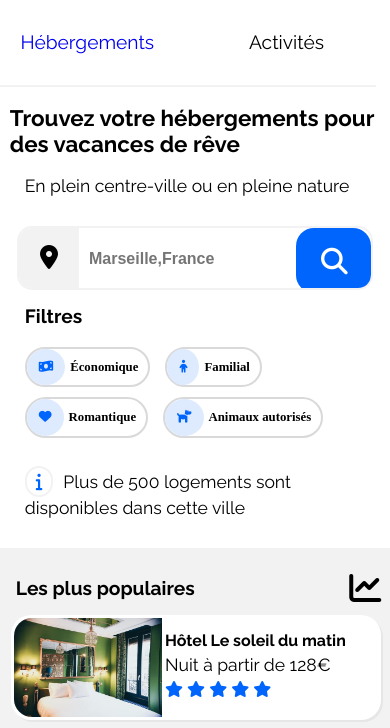
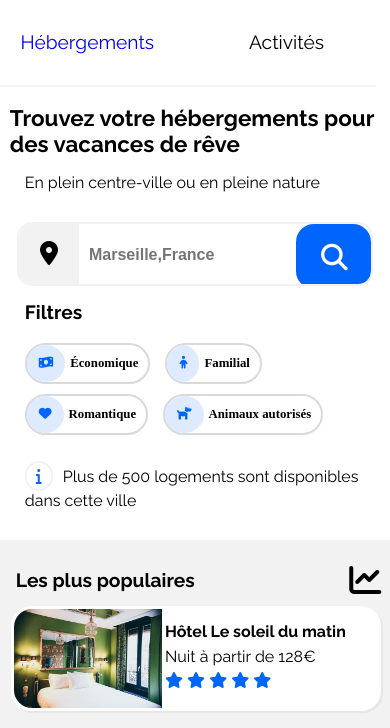
Before and after one commit to ledad33/projet2, a plain HTML site: page index.html in a window 390 px wide. Shown: the part 64-792 px from the top of the page. Drawn offline with Linux system fonts and the light colour scheme.

Commit message:
[Update correction]

```diff
--- a/style.css
+++ b/style.css
@@ -459,7 +459,7 @@ footer ul
     }
     p
     {
-        font-size: 1.1em;
+        font-size: 1.0em;
         margin-left: 15px;
     }
     header
@@ -682,7 +682,7 @@ footer ul
     #cadrepopulaire p
     {
         margin:0;
-        font-size:1.1em;
+        font-size:1.0em;
         margin-bottom: 5px;
     }
     #section3
```
